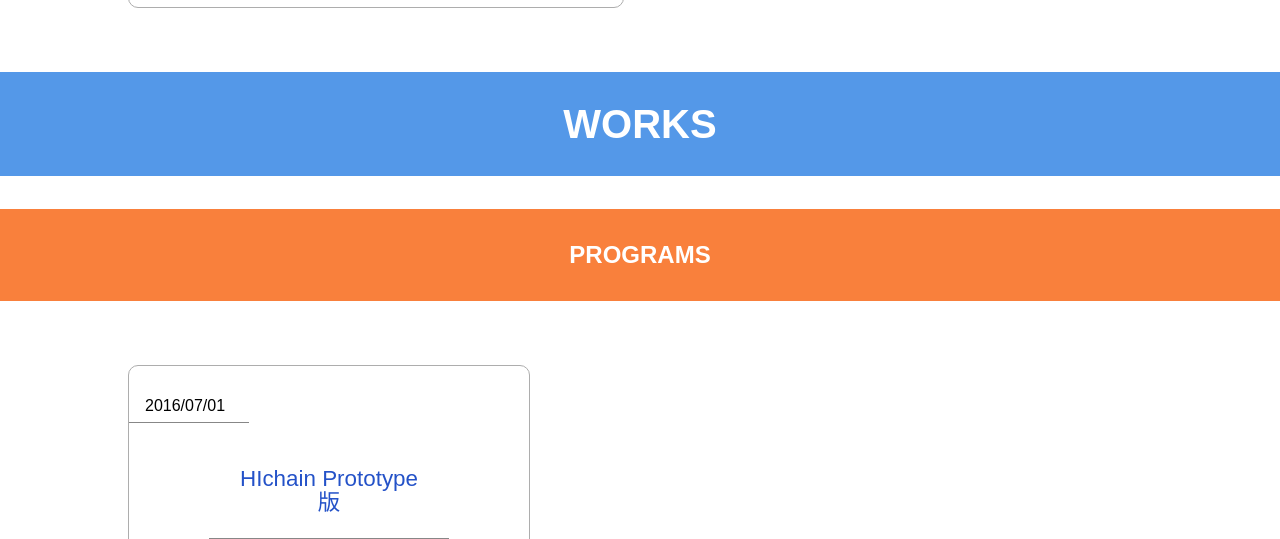
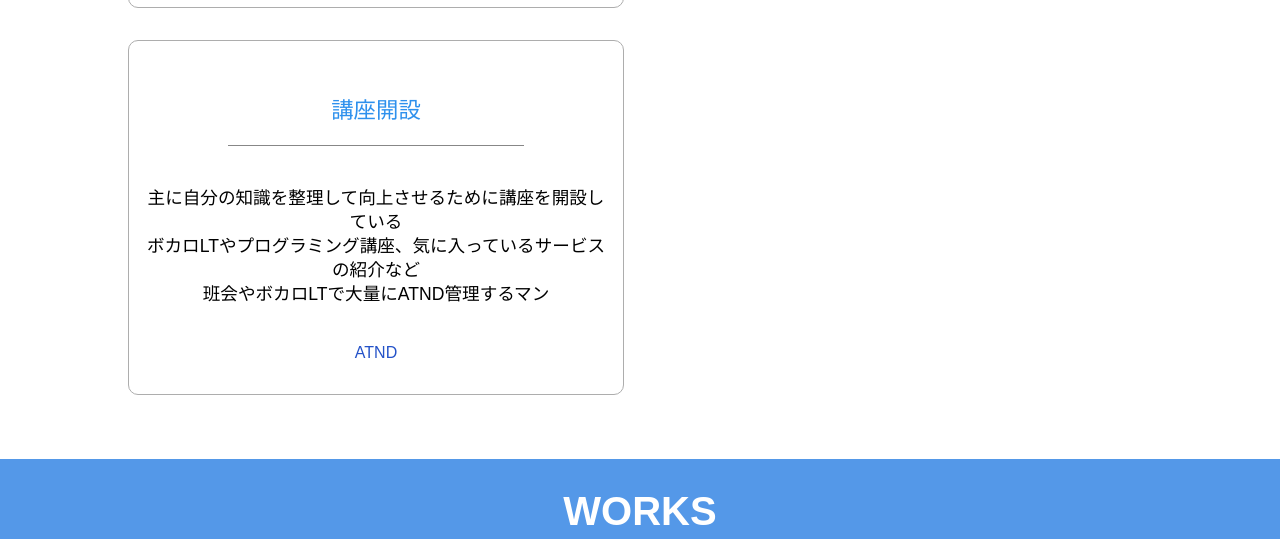
Before and after one commit to TokiwaTools/TokiwaTools.github.io, a plain HTML site: page index.html in a window 1280 px wide. Shown: the part 5694-6233 px from the top of the page. Drawn offline with Linux system fonts and the light colour scheme.

Commit message:
Add Hobbies

```diff
--- a/index.html
+++ b/index.html
@@ -121,6 +121,19 @@
             <a href="https://twitter.com/lotus_crafter">Twitter</a>
           </p>
         </div>
+        <div class="cell">
+          <p class="title">
+            講座開設
+          </p>
+          <p class="exp">
+            主に自分の知識を整理して向上させるために講座を開設している<br>
+            ボカロLTやプログラミング講座、気に入っているサービスの紹介など<br>
+            班会やボカロLTで大量にATND管理するマン
+          </p>
+          <p class="links">
+            <a href="https://atnd.org/users/218692">ATND</a>
+          </p>
+        </div>
       </div>
     </div>
 
```
